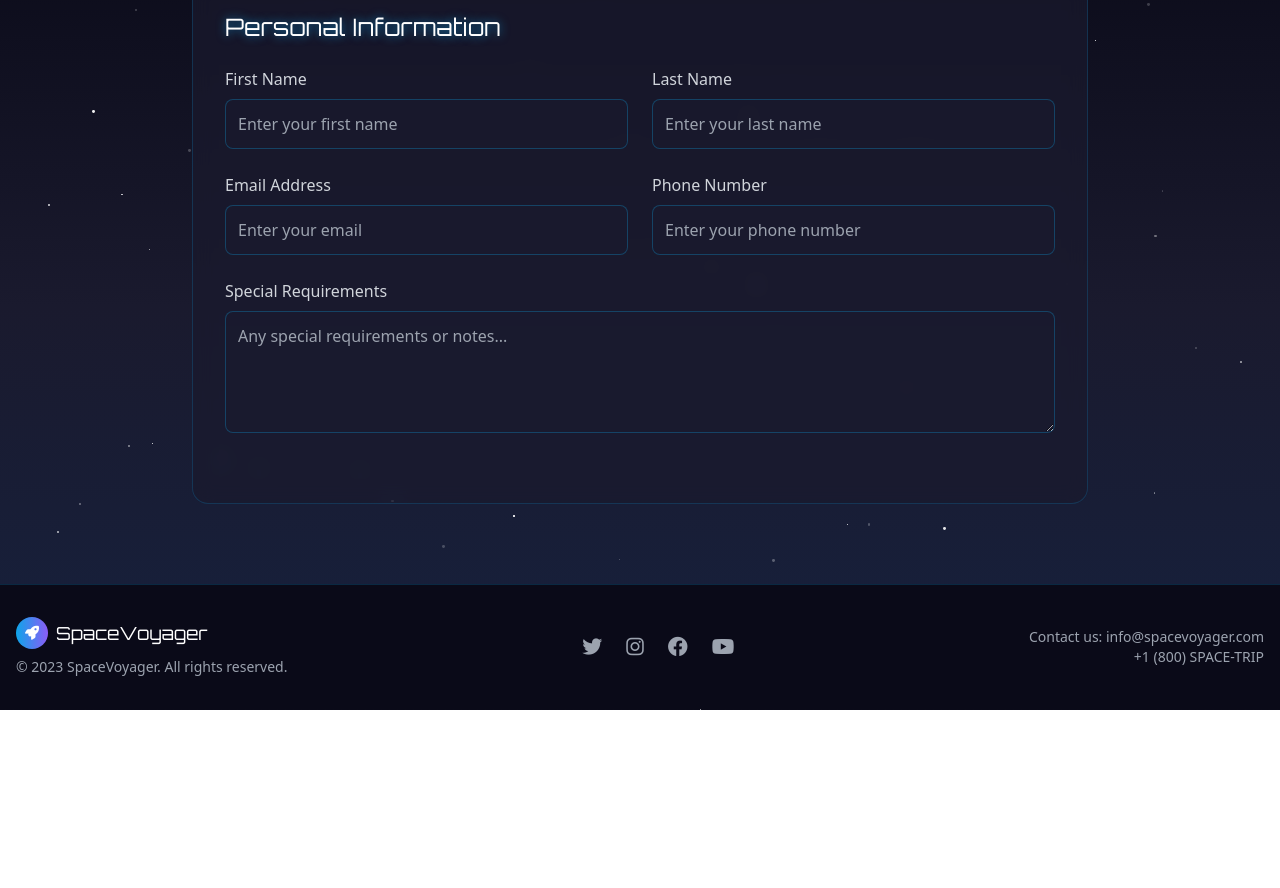
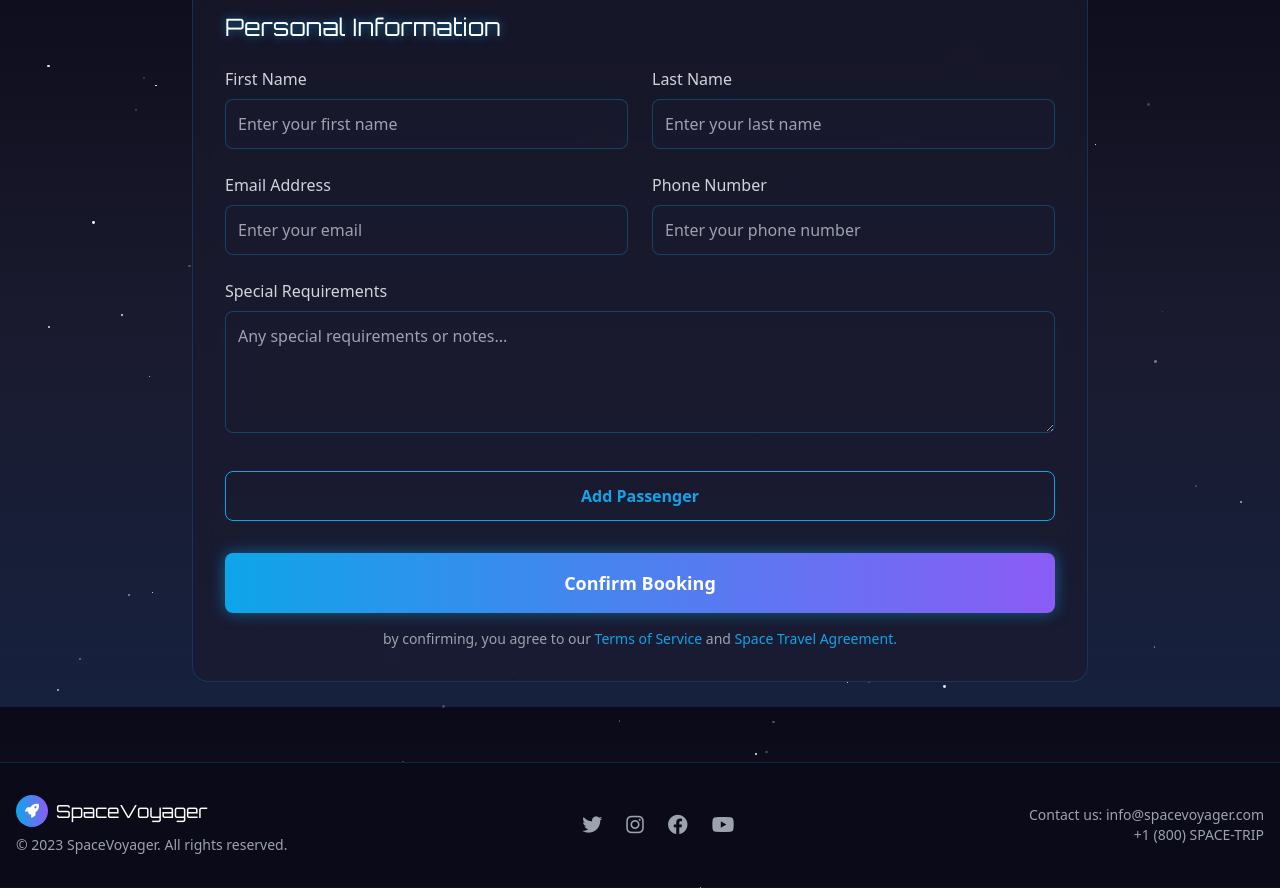
Before and after one commit to lioubiarabi/SpaceOdyssey-reservations, a plain HTML site: page booking.html in a window 1280 px wide. Shown: the part 893-1781 px from the top of the page. Before the commit the page ends 1603 px from the top, so only its background shows below. Drawn offline with nearby package versions, Linux system fonts and the light colour scheme.

Commit message:
add buttons to the booking page

```diff
--- a/booking.html
+++ b/booking.html
@@ -341,6 +341,23 @@
                         </div>
                     </div>
 
+                    <!-- buttons -->
+                    <div class="mb-8">
+                        <button type="button" class="w-full border border-neon-blue text-neon-blue py-3 rounded-lg font-bold hover:bg-neon-blue/10 transition-colors">
+                            Add Passenger
+                        </button>
+                    </div>
+                    <div>
+                        <button type="submit" class="w-full btn-primary text-white py-4 rounded-lg font-bold text-lg glow">
+                            Confirm Booking
+                        </button>
+                        <p class="text-center text-gray-400 text-sm mt-4">
+                            by confirming, you agree to our
+                            <a href="#" class="text-neon-blue hover:underline">Terms of Service</a> and
+                            <a href="#" class="text-neon-blue hover:underline">Space Travel Agreement.</a>
+                        </p>
+                    </div>
+
                 </form>
             </div>
         </section>
```
